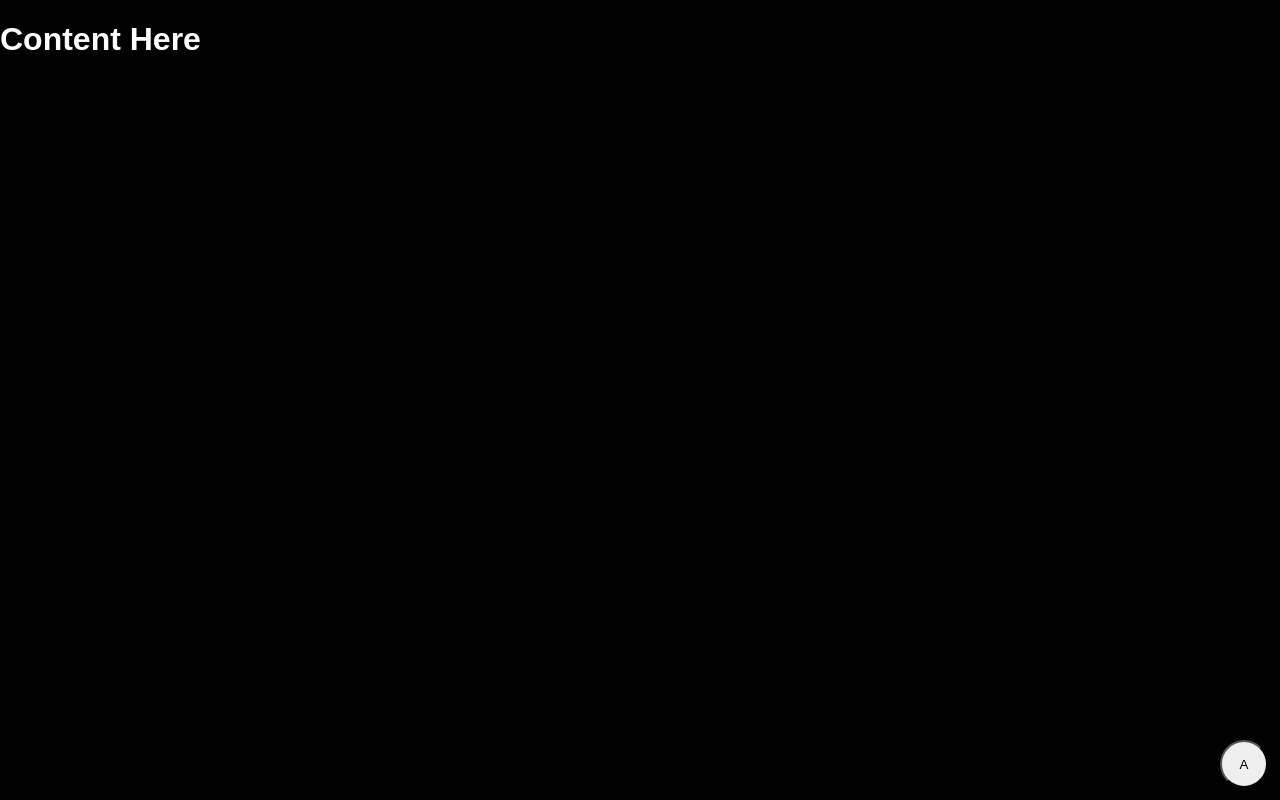
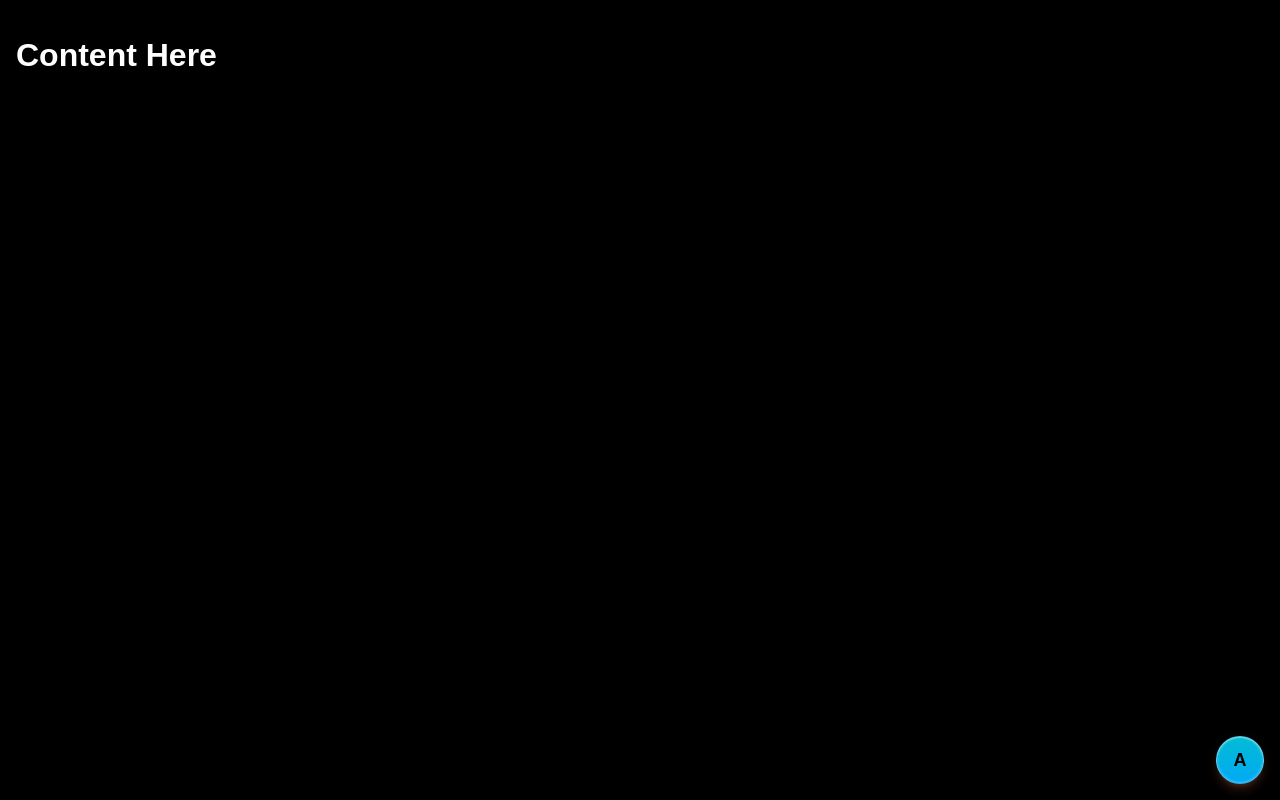
Before and after one commit to AlexjFore/galaborel.github.io, a website: page index.html in a window 1280 px wide. Drawn offline with Linux system fonts and the light colour scheme.

Commit message:
button styles (#2)
* button styles

* all hail the linter

```diff
--- a/css/main.css
+++ b/css/main.css
@@ -31,16 +31,29 @@ html {
 
 main {
     flex: 1;
+    padding: 16px;
 }
 
 footer {
     display: flex;
     justify-content: flex-end;
-    padding: 12px;
+    padding: 16px;
 }
 
 button {
+    background-image: linear-gradient(to bottom, #00bcd4, #03a9f4);
+    border: none;
     border-radius: 50%;
+    box-shadow:
+        inset 0 0 0 3px rgba(255, 255, 255, 0.07),
+        inset 0 1px 0 1px rgba(255, 255, 255, 0.3),
+        inset 0 -1px 0 1px rgba(255, 255, 255, 0.1),
+        0 8px 10px 1px rgba(137, 77, 49, 0.14),
+        0 3px 14px 2px rgba(137, 77, 49, 0.12),
+        0 5px 5px -3px rgba(137, 77, 49, 0.4);
+    font-size: 18px;
+    font-weight: bold;
     height: 48px;
     width: 48px;
+    -webkit-appearance: none;
 }
--- a/index.html
+++ b/index.html
@@ -4,7 +4,7 @@
         <title>Galaborel</title>
 
         <meta charset="UTF-8">
-        <meta name="viewport" content="width=device-width, initial-scale=1.0, shrink-to-fit=no">
+        <meta name="viewport" content="width=device-width, initial-scale=1.0, maximum-scale=1, shrink-to-fit=no, user-scalable=0">
 
         <meta name="apple-mobile-web-app-capable" content="yes" />
 
```
